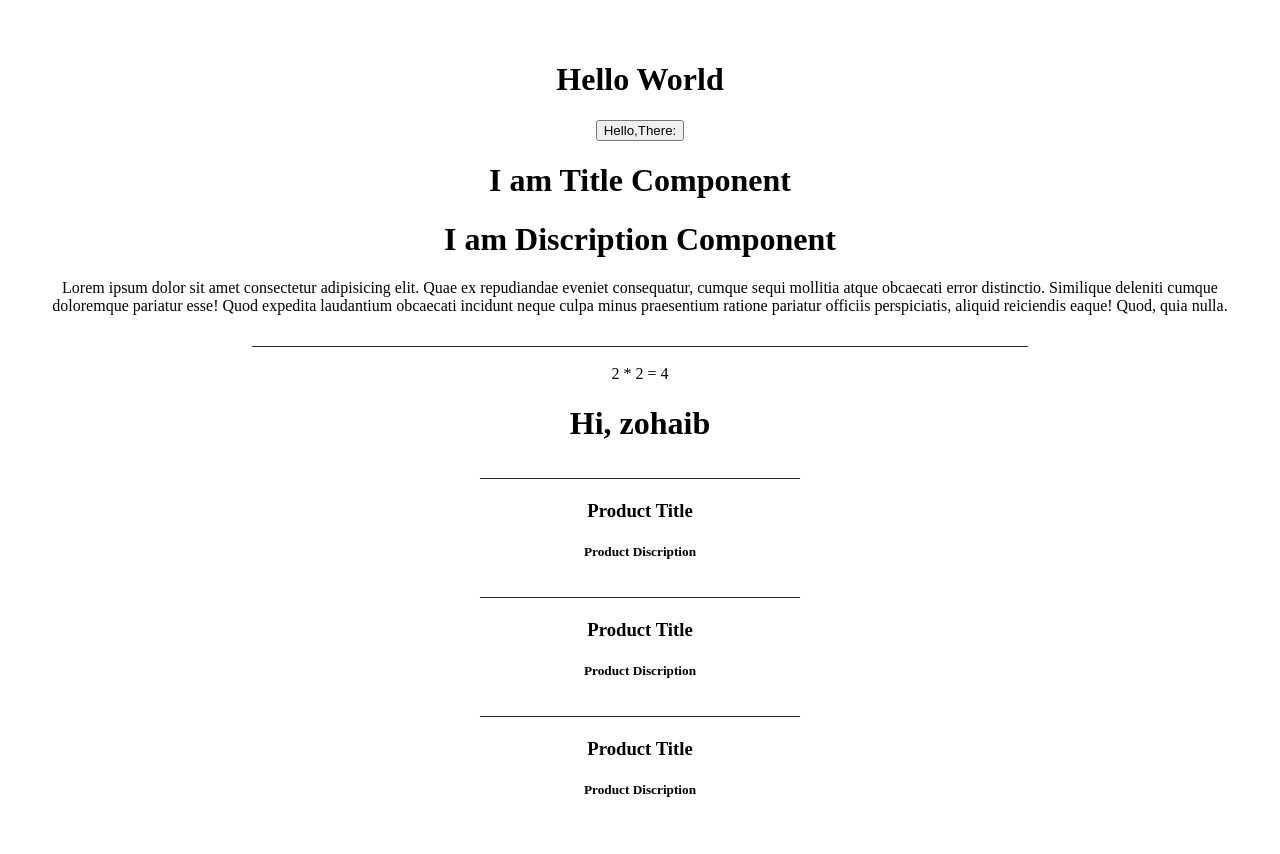
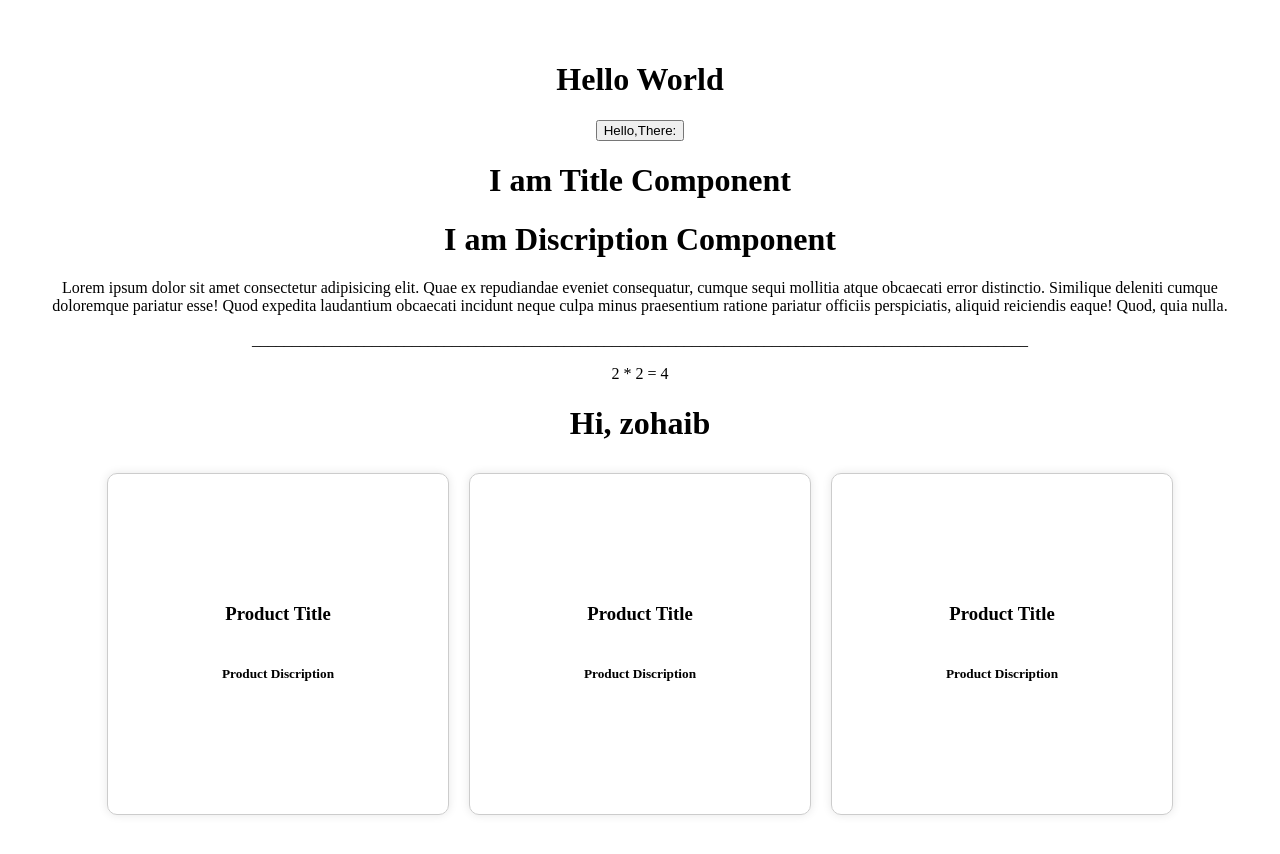
Before and after one commit to Zohaib-57/React_JS, a React (Vite) app: page / in a window 1280 px wide. Shown: the top 854 px of the page. Built offline with nearby package versions, Linux system fonts and the light colour scheme.

Commit message:
use of custom css without using any css tool

```diff
--- /dev/null
+++ b/src/Product.css
@@ -0,0 +1,13 @@
+.product{
+    display: flex;
+    flex-direction: column;
+    align-items: center;
+    justify-content: center;
+    margin: 10px;
+    padding: 20px;
+    width: 300px;
+    height: 300px;
+    border: 1px solid #ccc;
+    border-radius: 10px;
+    box-shadow: 0 0 10px rgba(0, 0, 0, 0.1);
+}
--- a/src/Product.jsx
+++ b/src/Product.jsx
@@ -1,9 +1,9 @@
 import React from 'react'
+import './Product.css'
 
 const Product = () => {
   return (
-    <div>
-        <p>________________________________________</p>
+    <div className='product'>
         <h3>Product Title</h3>
         <h5>Product Discription</h5>
     </div>
--- /dev/null
+++ b/src/ProductList.css
@@ -0,0 +1,6 @@
+.product-list{
+    display: flex;
+    flex-wrap: wrap;
+    justify-content: center;
+    margin: 20px;
+}
--- a/src/ProductList.jsx
+++ b/src/ProductList.jsx
@@ -1,9 +1,10 @@
 import React from 'react'
 import Product from './Product'
+import './ProductList.css'
 
 const ProductList = () => {
   return (
-    <div>
+    <div className='product-list'>
     <Product />
     <Product />
     <Product />
```
